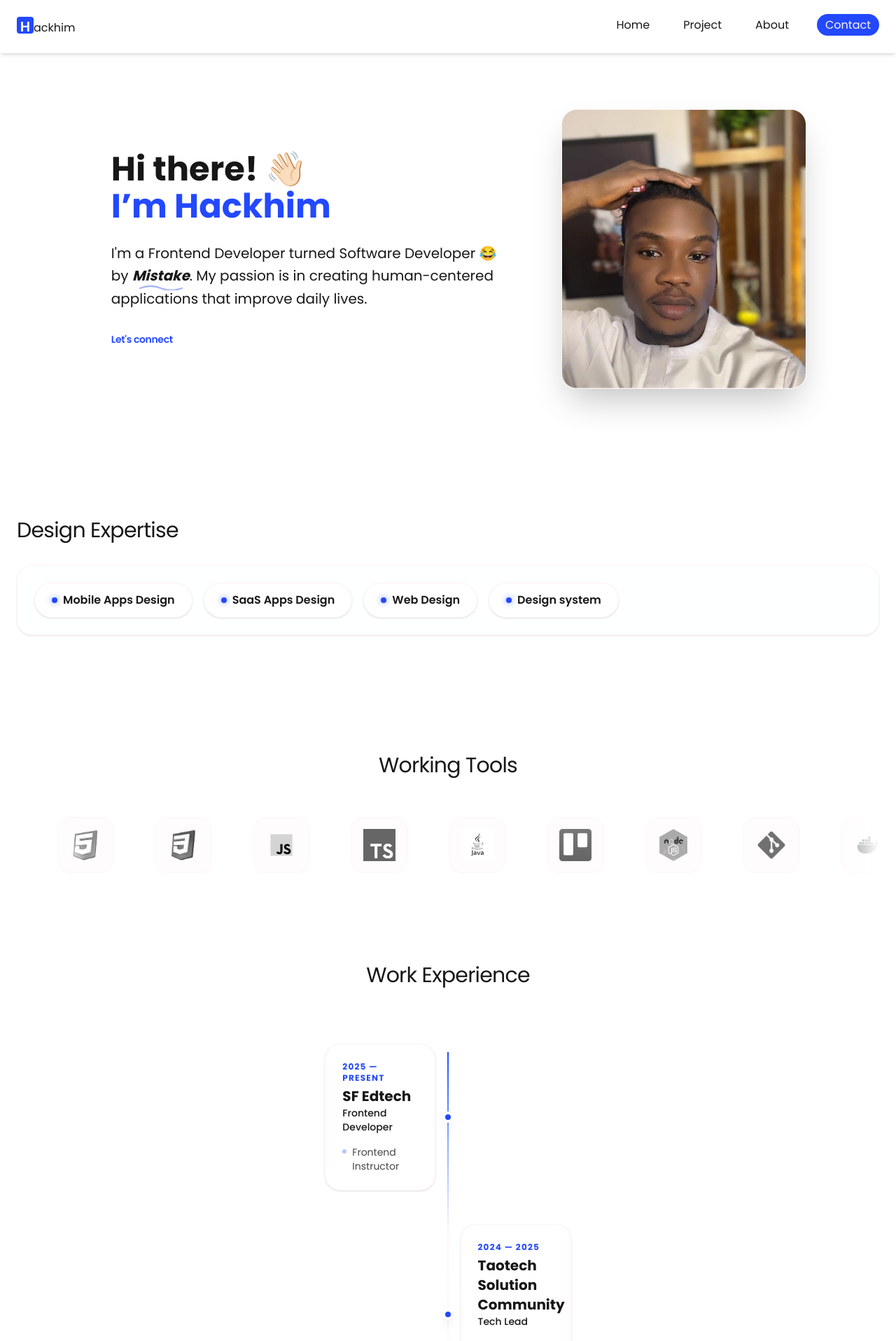
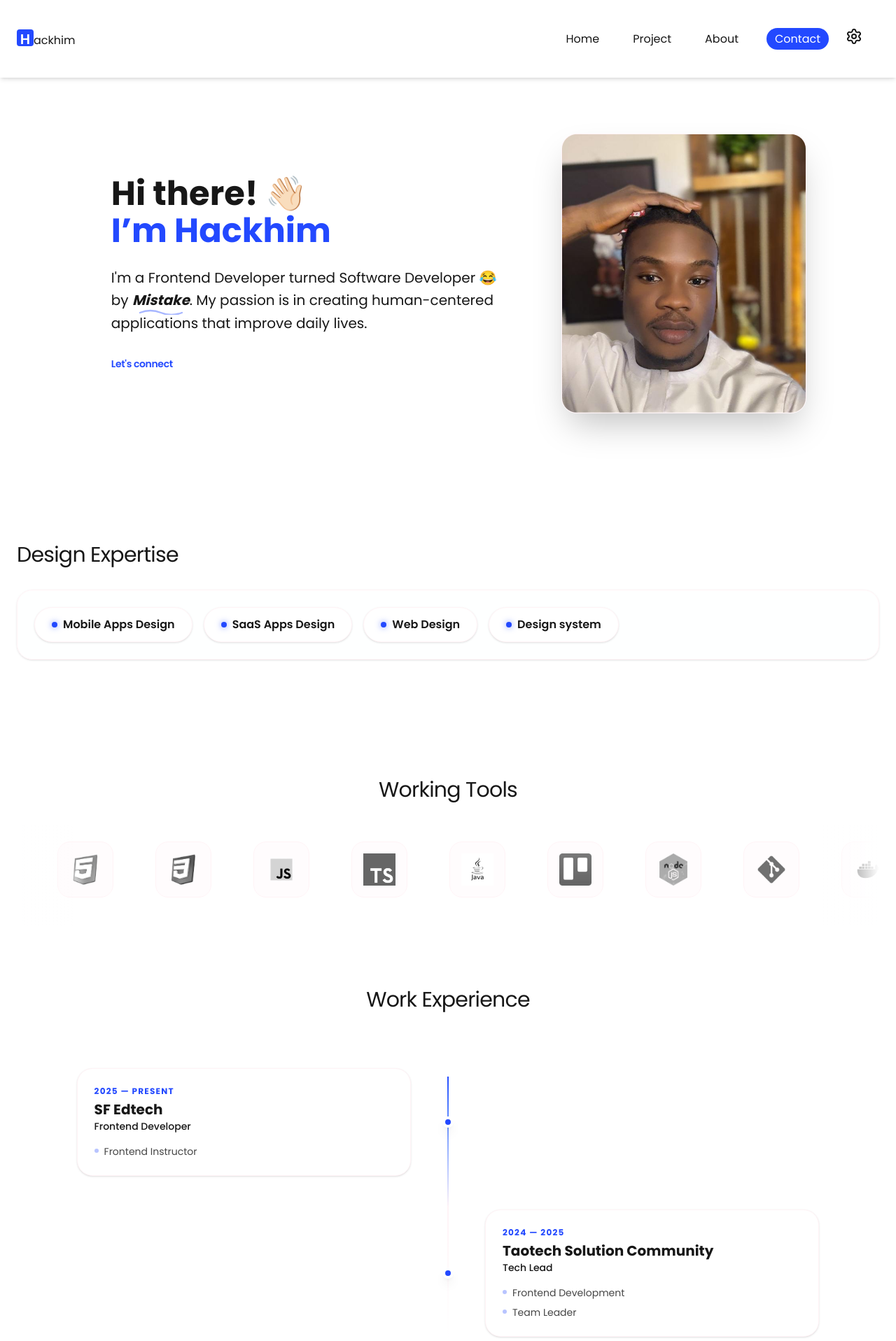
Before and after one commit to Cleve-keem/Portfolios, a Next.js app: page / in a window 1280 px wide. Shown: the top 1917 px of the page at 70% size. Built offline with nearby package versions, Linux system fonts and the light colour scheme.

Commit message:
fix: adjusted working experience card width

```diff
--- a/src/components/Experience.tsx
+++ b/src/components/Experience.tsx
@@ -13,7 +13,7 @@ export default function Experience() {
   };
 
   return (
-    <section className="px-6 pb-10 max-w-6xl mx-auto overflow-hidden">
+    <section className="px-6 pb-10 max-w-6xl md:min-w-[90%] mx-auto overflow-hidden">
       <motion.h3
         initial={{ opacity: 0, y: 20 }}
         whileInView={{ opacity: 1, y: 0 }}
--- a/src/components/ThemeToggle.tsx
+++ b/src/components/ThemeToggle.tsx
@@ -71,8 +71,8 @@ const ThemeToggle = () => {
     <div className="px-6 py-4">
       <DropdownMenu>
         <DropdownMenuTrigger asChild>
-          <button aria-label="Toggle theme">
-            <Settings />
+          <button aria-label="Toggle theme outline">
+            <Settings className="outline-none focus:outline active:outline-none" />
           </button>
         </DropdownMenuTrigger>
         <DropdownMenuContent className="ml-4 z-1100 min-w-37.5">
--- a/src/components/header/Header.tsx
+++ b/src/components/header/Header.tsx
@@ -10,7 +10,7 @@ export default function Header() {
 
   return (
     <header className="sticky top-0 p-6 shadow-md backdrop-blur-2xl z-1000 transition-all duration-300">
-      <div className="w-full max-w-360 flex mx-auto">
+      <div className="w-full max-w-360 flex items-center mx-auto">
         <Logo />
         <TextAlignEnd onClick={() => setOpenNav(true)} className="md:hidden" />
         <Navbar type="mobile" open={openNav} closeFn={setOpenNav} />
--- a/src/components/header/Navbar.tsx
+++ b/src/components/header/Navbar.tsx
@@ -33,7 +33,7 @@ export default function Navbar({
               return (
                 <li className="flex items-center gap-4 text-xl" key={id}>
                   {Icon && <Icon className="text-inherit" />}
-                  <Link href={item.path} className="text-inherit">
+                  <Link href={item.path} className={`text-inherit`}>
                     {item.label}
                   </Link>
                 </li>
@@ -76,18 +76,19 @@ export default function Navbar({
 
   if (type == "desktop") {
     return (
-      <nav className="hidden md:block">
+      <nav className="hidden md:flex md:items-center">
         <div className="space-x-8">
           {navItems.map((item, i) => (
             <Link
               key={i}
               href=""
-              className={`transform hover:text-brand hover:scale-3d transition-all duration-300 px-2 ${item.label === "Contact" ? "bg-brand rounded-4xl text-surface-muted px-3 py-1" : ""}`}
+              className={`transform hover:text-brand hover:scale-3d transition-all duration-300 px-2 ${item.label === "Contact" ? "bg-brand rounded-4xl text-white px-3 py-1" : ""}`}
             >
               {item.label}
             </Link>
           ))}
         </div>
+        <ThemeToggle />
       </nav>
     );
   }
```
